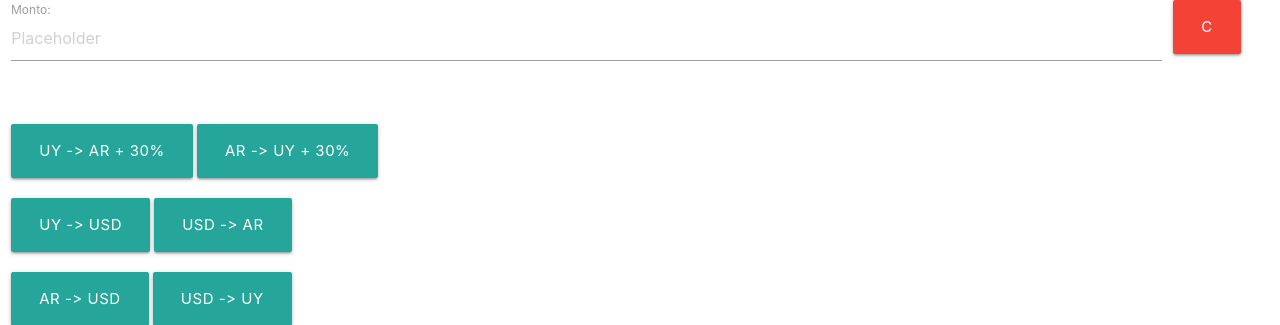
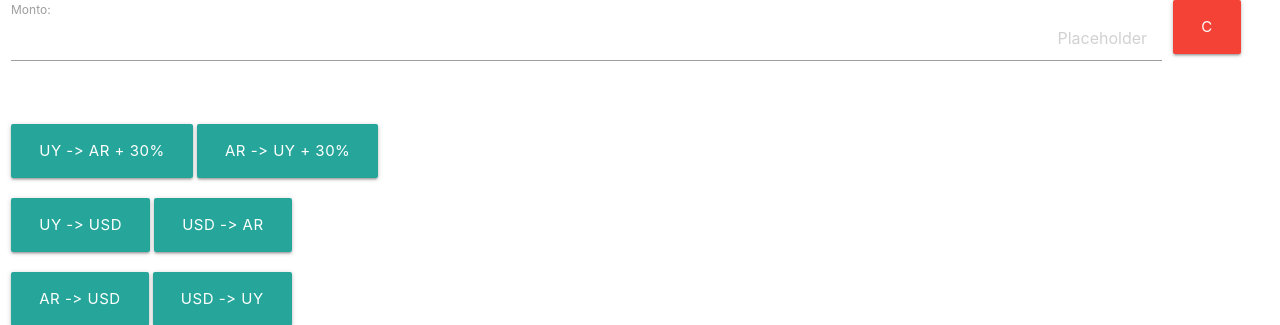
Before and after one commit to marioalop/calc-ar-uy, a Flask app: template templates/index.html in a window 1280 px wide. Shown: the top 325 px of the page. Run offline with Flask 2, Linux system fonts and the light colour scheme; the template is opened without the code that fills it, so the values that code supplies are empty.

Commit message:
fix requirements

```diff
--- a/templates/index.html
+++ b/templates/index.html
@@ -16,7 +16,7 @@
         <form class="col s9 m10 l11">
           <div class="row">
             <div class="input-field col s12">
-              <input placeholder="Placeholder" id="monto" type="number" class="validate">
+              <input placeholder="Placeholder" id="monto" type="number" class="validate" style="text-align: right;">
               <label for="monto">Monto:</label>
 
             </div>
```
